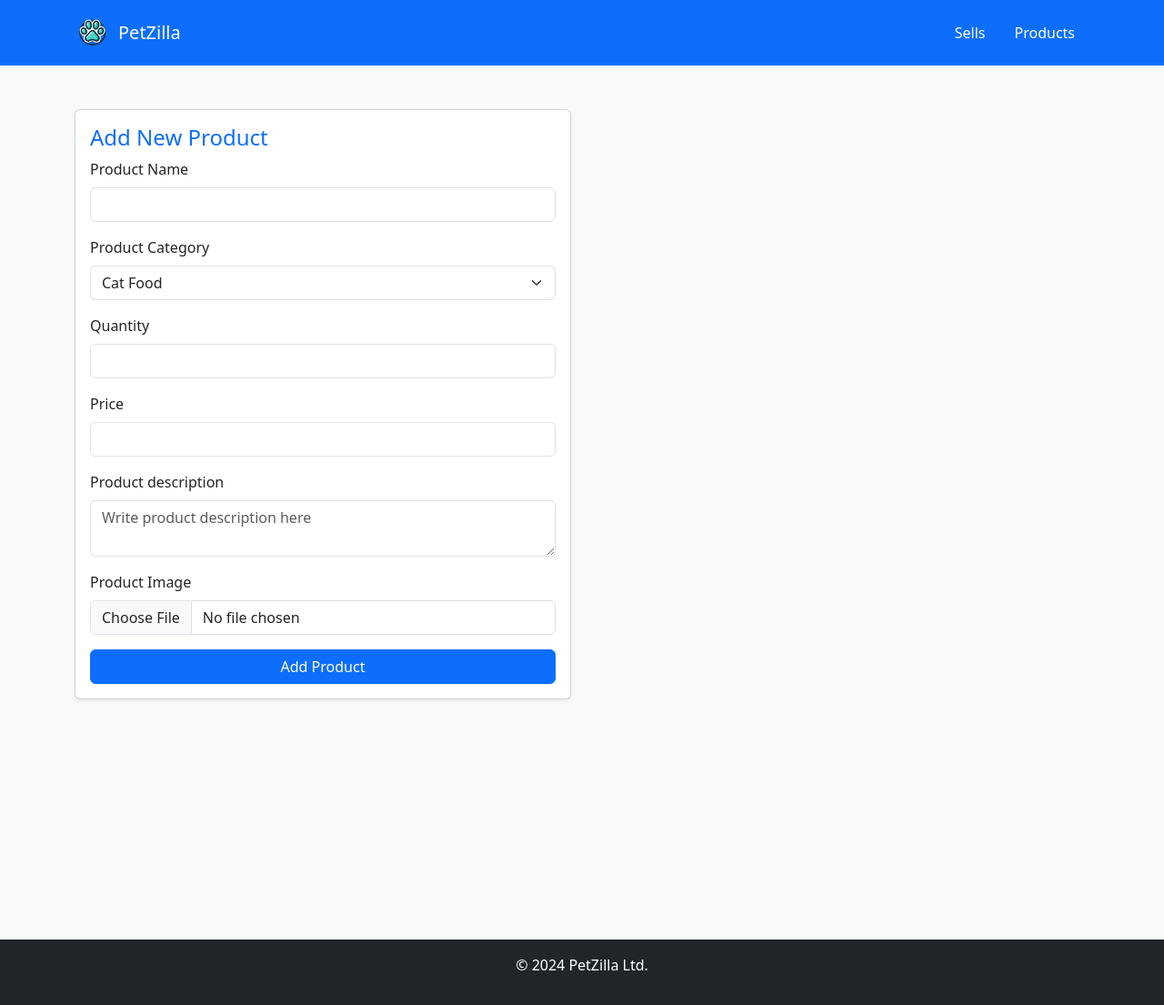
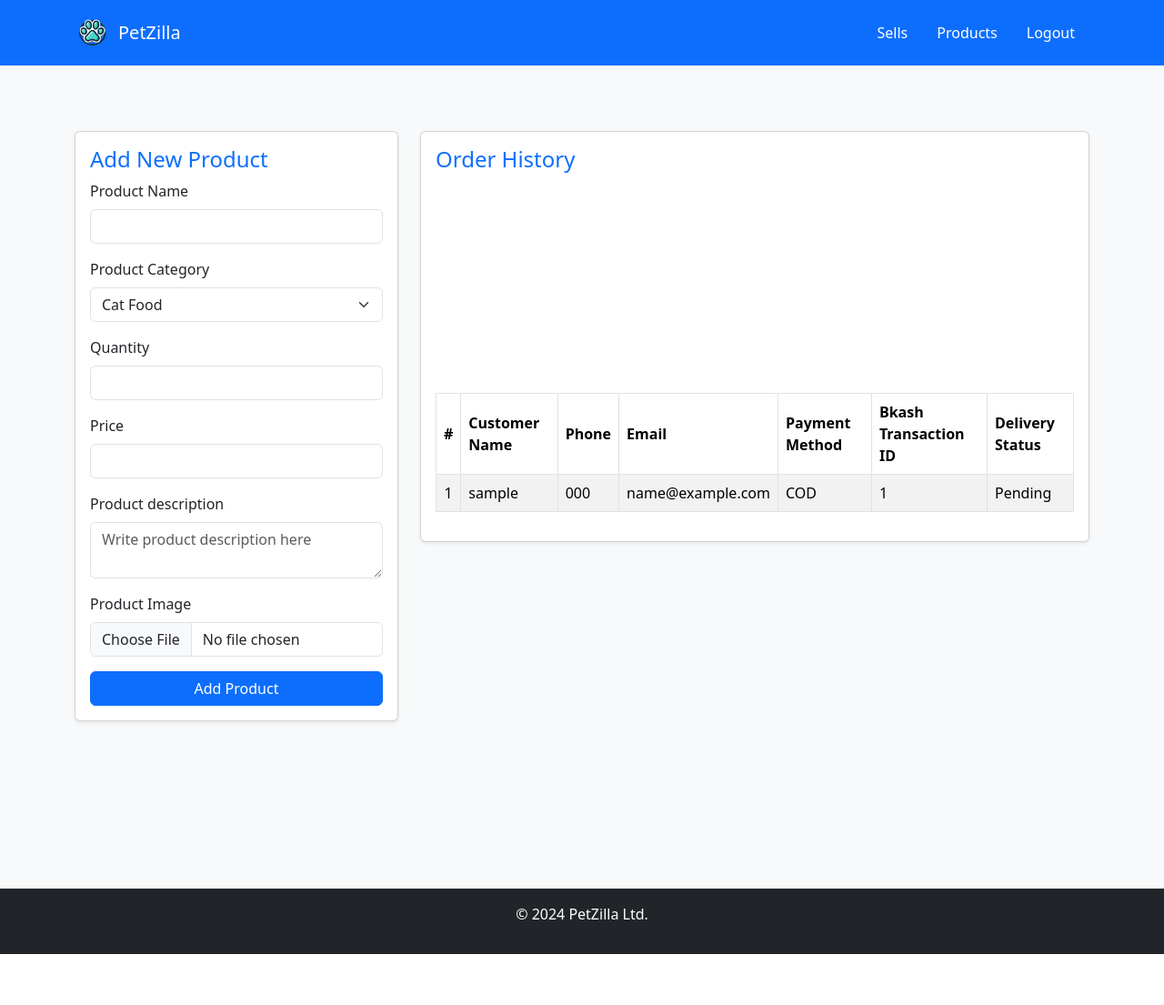
Before and after one commit to TKatana/PetZilla-2, a Flask app: page /adminDashboard in a window 1280 px wide. Shown: the whole page at 91% size. After the commit the page ends 1049 px from the top, so only its background shows below. Run offline with Flask 3, Linux system fonts and the light colour scheme; the visitor is signed in with stand-in values (Sample User, id 1); tables that the repository leaves empty or names only in its code hold one stand-in row (values such as "Sample post").

Commit message:
kisu akta korsilam

```diff
--- a/website/models.py
+++ b/website/models.py
@@ -2,7 +2,7 @@ import mysql.connector
 from flask import current_app, flash, jsonify
 import pymysql
 
-def get_db_connection():
+def db():
     # Connect to the database
     connection = mysql.connector.connect(
         host="localhost",        # MySQL server (XAMPP is on localhost)
@@ -18,7 +18,7 @@ def get_db_connection():
 
 def save(query, data):
     # Connect to MySQL and insert the product into the database
-    conn = get_db_connection()
+    conn = db()
     cursor = conn.cursor()
 
     try:
@@ -42,7 +42,7 @@ def save(query, data):
 
 def grab(query, data):
     # This function assumes get_db_connection is defined to return a connection object
-    conn = get_db_connection()
+    conn = db()
     cursor = conn.cursor(dictionary=True)
     try:
         if data:
--- a/website/templates/adminDashboard.html
+++ b/website/templates/adminDashboard.html
@@ -7,6 +7,28 @@
     {% include 'favicon.html' %}
     <!-- Bootstrap CSS -->
     <link href="https://cdn.jsdelivr.net/npm/bootstrap@5.3.0-alpha3/dist/css/bootstrap.min.css" rel="stylesheet">
+    <style>
+        .card-body {
+            min-height: 450px; /* Ensures equal height for both containers */
+            display: flex;
+            flex-direction: column;
+            justify-content: space-between;
+        }
+        .container-space {
+            margin-bottom: 40px; /* Spacing between the containers */
+        }
+        .table-responsive {
+            margin-top: 20px;
+            max-height: 400px; /* Set a max height for the table to enable scrolling */
+            overflow-y: auto; /* Enable vertical scrolling */
+        }
+        .table th, .table td {
+            vertical-align: middle;
+        }
+        .table {
+            border-collapse: collapse;
+        }
+    </style>
 </head>
 <body class="bg-light">
 
@@ -20,22 +42,29 @@
             <nav>
                 <ul class="nav">
                     <li class="nav-item">
-                        <a href="#sells" class="nav-link text-white">Sells</a>
+                        <a href="{{ url_for('views.home') }}" class="nav-link text-white">Sells</a>
                     </li>
                     <li class="nav-item">
-                        <a href="index.php" class="nav-link text-white">Products</a>
+                        <a href="{{ url_for('views.home') }}" class="nav-link text-white">Products</a>
                     </li>
+
+                    <li class="nav-item">
+                        <a  href="{{ url_for('auth.logout') }}" class="nav-link text-white">Logout</a>
+                    </li>
+
                 </ul>
             </nav>
         </div>
     </header>
-
+    <br>
+    <br>
+    <br>
     <!-- Main Section -->
-    <main class="container my-5">
+    <main class="container my-6">
         <div class="row g-4">
 
             <!-- Add Product Form -->
-            <div class="col-md-6">
+            <div class="col-md-4 container-space">
                 <div class="card shadow-sm">
                     <div class="card-body">
                         <h2 class="card-title h4 text-primary">Add New Product</h2>
@@ -51,7 +80,7 @@
                             </div>
                           {% endif %}
                         {% endwith %}
-                        <form action="#" method="POST"  id="new_product_form" enctype="multipart/form-data">
+                        <form action="" method="POST"  id="new_product_form" enctype="multipart/form-data">
                             <div class="mb-3">
                                 <label for="productName" class="form-label">Product Name</label>
                                 <input type="text" id="productName" name="productName" class="form-control" required>
@@ -61,8 +90,8 @@
                                 <select id="productCategory" name="productCategory" class="form-select">
                                     <option value="cat-food">Cat Food</option>
                                     <option value="dog-food">Dog Food</option>
-                                    <option value="cat-food">Cat Toys</option>
-                                    <option value="dog-food">Dog Toys</option>
+                                    <option value="cat-toys">Cat Toys</option>
+                                    <option value="dog-toys">Dog Toys</option>
                                     <option value="bird-food">Bird Food</option>
                                     <option value="cat-medicine">Cat Medicine</option>
                                     <option value="dog-medicine">Dog Medicine</option>
@@ -93,39 +122,61 @@
                 </div>
             </div>
 
-            <!-- Sales Overview -->
-            <!-- <div class="col-md-6">
+            <!-- Order History -->
+            <div class="col-md-8 container-space">
                 <div class="card shadow-sm">
                     <div class="card-body">
-                        <h2 class="card-title h4 text-primary">Sales Overview</h2>
-                        <div class="bg-light p-3 rounded text-center mb-4" style="height: 200px;">
-                            <span class="text-muted">[Sales Chart Placeholder]</span>
+                        <h2 class="card-title h4 text-primary">Order History</h2>
+                        <div class="table-responsive">
+                            <table class="table table-bordered table-striped">
+                                <thead>
+                                    <tr>
+                                        <th>#</th>
+                                        <th>Customer Name</th>
+                                        <th>Phone</th>
+                                        <th>Email</th>
+                                        <th>Payment Method</th>
+                                        <th>Bkash Transaction ID</th>
+                                        <th>Delivery Status</th>
+                                    </tr>
+                                </thead>
+                                <tbody>
+                                    {% for order in orders %}
+                                    <tr>
+                                        <td class="text-center">{{ loop.index }}</td>
+                                        <td>{{ order.customer_name }}</td>
+                                        <td>{{ order.customer_phone }}</td>
+                                        <td>{{ order.customer_email }}</td>
+                                        <td>
+                                            {% if order.payment_method == "bkash" %}
+                                                Bkash
+                                            {% else %}
+                                                COD
+                                            {% endif %}
+                                        </td>
+                                        <td>
+                                            {{ order.transaction_id if order.transaction_id else 'N/A' }}
+                                        </td>
+                                        <td>
+                                            {{ 'Pending' }}
+                                        </td>
+                                    </tr>
+                                    {% endfor %}
+                                </tbody>
+                            </table>
                         </div>
-                        <ul class="list-group">
-                            <li class="list-group-item d-flex justify-content-between align-items-center">
-                                January <span>$500</span>
-                            </li>
-                            <li class="list-group-item d-flex justify-content-between align-items-center">
-                                February <span>$750</span>
-                            </li>
-                            <li class="list-group-item d-flex justify-content-between align-items-center">
-                                March <span>$600</span>
-                            </li>
-                        </ul>
                     </div>
                 </div>
-            </div> -->
+            </div>
 
         </div>
     </main>
-<br>
-<br>
-<br><br>
-<br>
-<br>
-<br>
-<br>
-<br>
+    <br>
+    <br>
+    <br>
+    <br>
+    <br>
+    <br>
     <!-- Footer -->
     <footer class="bg-dark text-white text-center py-3">
         <p>&copy; <script>document.write(new Date().getFullYear());</script> PetZilla Ltd.</p>
--- a/website/templates/pet_blog.html
+++ b/website/templates/pet_blog.html
@@ -40,7 +40,7 @@
         <div class="grid grid-cols-1 sm:grid-cols-2 lg:grid-cols-3 gap-6">
             <!-- Blog Card -->
             <div class="bg-white shadow-md rounded-md overflow-hidden transition-all duration-300 scale-90 hover:scale-95">
-                <img src="img/blog-img/dd.jpg" alt="Blog Image" class="w-full h-48 object-cover">
+                <img src="{{ url_for('static', filename='img/blog-img/dd.jpg') }}" alt="Blog Image" class="w-full h-48 object-cover">
                 <div class="p-4">
                     <h4 class="text-xl font-semibold text-gray-800">Caring for Your New Puppy</h4>
                     <p class="text-gray-600 mt-2">
@@ -52,7 +52,7 @@
 
             <!-- Repeat the blog card for more entries -->
             <div class="bg-white shadow-md rounded-md overflow-hidden transition-all duration-300 scale-90 hover:scale-95">
-                <img src="img/blog-img/Blog_Cat-04.webp" alt="Blog Image" class="w-full h-48 object-cover">
+                <img src="{{ url_for('static', filename='img/blog-img/Blog_Cat-04.webp') }}" alt="Blog Image" class="w-full h-48 object-cover">
                 <div class="p-4">
                     <h4 class="text-xl font-semibold text-gray-800">Top 10 Cat Toys of 2024</h4>
                     <p class="text-gray-600 mt-2">
--- a/website/views.py
+++ b/website/views.py
@@ -1,10 +1,11 @@
 from flask import Blueprint, render_template, request, jsonify, redirect,url_for,flash, session, send_from_directory
 import os
 import random
-from .models import get_db_connection, save, grab
+from .models import db, save, grab
 from .helper import check_is_float_and_convert, upload_image_to_imgbb
 from base64 import b64encode
-
+import mysql.connector
+# from . import views
 views = Blueprint('views', __name__)
 MAX_IAMGE_SIZE = 512 * 1024
 # Path to the images directory (this assumes you have a folder 'static/img/banner')
@@ -81,7 +82,7 @@ def get_cart_count():
 @views.route('/userinfo')
 def userinfo():
     # Get a connection to the MySQL database
-    conn = get_db_connection()
+    conn = db()
     cursor = conn.cursor(dictionary=True)
 
     # Query to fetch data (replace 'user' with your actual table name)
@@ -185,8 +186,37 @@ def blog():
 
 @views.route('/adminDashboard', methods=['GET','POST'])
 def adminDashboard():
-    if request.method == 'GET':
-        return render_template("adminDashboard.html")
+    if 'unique_key' not in session:
+        flash('You must be logged in to view this page', category='error')
+        return redirect(url_for('auth.adminlogin'))
+    # if request.method == 'GET':
+    try:
+        conn = db()
+        cursor = conn.cursor(dictionary=True)
+        # Query to get sell/order information
+        query = """
+            SELECT o.order_id AS order_id,
+                    u.username AS customer_name,
+                    u.phone AS customer_phone,
+                    u.email AS customer_email,
+                    o.payment_method,
+                    o.transaction_id
+            FROM orders o
+            INNER JOIN user u ON o.user_id = u.user_id
+            ORDER BY o.order_id ASC;
+        """
+        cursor.execute(query)
+        orders = cursor.fetchall()
+    except Exception as e:
+        print(f"Error fetching orders: {e}")
+        orders = []
+    finally:
+        cursor.close()
+        conn.close()
+
+        # return render_template("adminDashboard.html", orders=orders)
+
+
     if request.method == 'POST':
         name = request.form.get("productName", None)
         category = request.form.get('productCategory', None)
@@ -222,9 +252,7 @@ def adminDashboard():
             # return jsonify({"error": "All fields are required"}), 400
         print(image_url)
         save("INSERT INTO product (name, category, description, price, stock, product_img) VALUES (%s, %s, %s, %s, %s, %s)",(name, category, description, price, stock, image_url ))
-
-
-    return render_template("adminDashboard.html")
+    return render_template("adminDashboard.html", orders=orders)
 
 
 
@@ -239,18 +267,54 @@ def place_order():
 
     name = request.form.get("name")
     address = request.form.get("address")
-    payment_method = request.form.get('payment_method')
+    payment_method = request.form.get('payment_method', 'COD')
     transaction_id = request.form.get('transaction_id', None)  # Optional field for Bkash
     cart = session.get("cart", [])
     total_price = sum(item["quantity"] * item["price"] for item in cart)
     delivery_fee = 35
     tax = round(total_price * 0.04, 2)
     total = round(total_price + delivery_fee + tax, 2)
-
+    print(f"Payment Method: {payment_method}, Transaction ID: {transaction_id}")
     # Validate transaction_id if payment method is Bkash
     if payment_method == "Bkash" and not transaction_id:
         flash("Transaction ID is required for Bkash payments.", "error")
-        return redirect(url_for("views.cart"))  # Redirect back to cart page with an error message
+        return redirect(url_for("views.view_cart"))  # Redirect back to cart page with an error message
+     # Insert order into the database
+
+    try:
+        conn = db()  # Use your custom `db` function to get the connection
+        cursor = conn.cursor()
+
+        # Insert into the orders table
+        insert_order_query = """
+            INSERT INTO orders (user_id, name, address, payment_method, transaction_id, total_amount)
+            VALUES (%s, %s, %s, %s, %s, %s)
+        """
+        cursor.execute(insert_order_query, (user_id, name, address, payment_method, transaction_id if payment_method == "Bkash" else None, total))
+
+        order_id = cursor.lastrowid  # Get the inserted order's ID
+
+        # Insert each cart item into the order_items table
+        insert_item_query = """
+            INSERT INTO order_items (order_id, product_id, quantity, price)
+            VALUES (%s, %s, %s, %s)
+        """
+        for item in cart:
+            cursor.execute(insert_item_query, (order_id, item["id"], item["quantity"], item["price"]))
+
+        conn.commit()
+
+        # Clear the cart after placing the order
+        session["cart"] = []
+
+    except Exception as e:
+        conn.rollback()
+        print(f"Error: {e}")
+        return "An error occurred while processing your order.", 500
+
+    finally:
+        cursor.close()
+        conn.close()
 
     # Process the order (example: save to a database or print to console)
     order_details = {
@@ -261,27 +325,7 @@ def place_order():
         "cart": cart,
         "total": total
     }
-    cursor = get_db_connection.cursor()
-    try:
-        # Insert into orders table
-        cursor.execute(
-            "INSERT INTO orders (user_id, user_name, address, payment_method, transaction_id, total_price) VALUES (%s, %s, %s, %s, %s, %s)",
-            (user_id, name, address, payment_method, transaction_id, total)
-        )
-        order_id = cursor.lastrowid
 
-        # Insert into order_items table
-        for item in cart:
-            cursor.execute(
-                "INSERT INTO order_items (order_id, product_name, product_price, quantity) VALUES (%s, %s, %s, %s)",
-                (order_id, item["name"], item["price"], item["quantity"])
-            )
-
-        db.commit()
-    except mysql.connector.Error as err:
-        db.rollback()
-        flash(f"Error placing order: {err}", "error")
-        return redirect(url_for("views.cart"))
     print("Order Details:", order_details)  # Replace with database saving logic
 
     # Clear the cart after placing the order
```
Also changed, not shown: website/auth.py (+5 -4 lines), website/templates/banner.html (+5 -4 lines), website/static/img/blog-img/Blog_Cat-04.webp (added), website/static/img/blog-img/dd.jpg (added).
